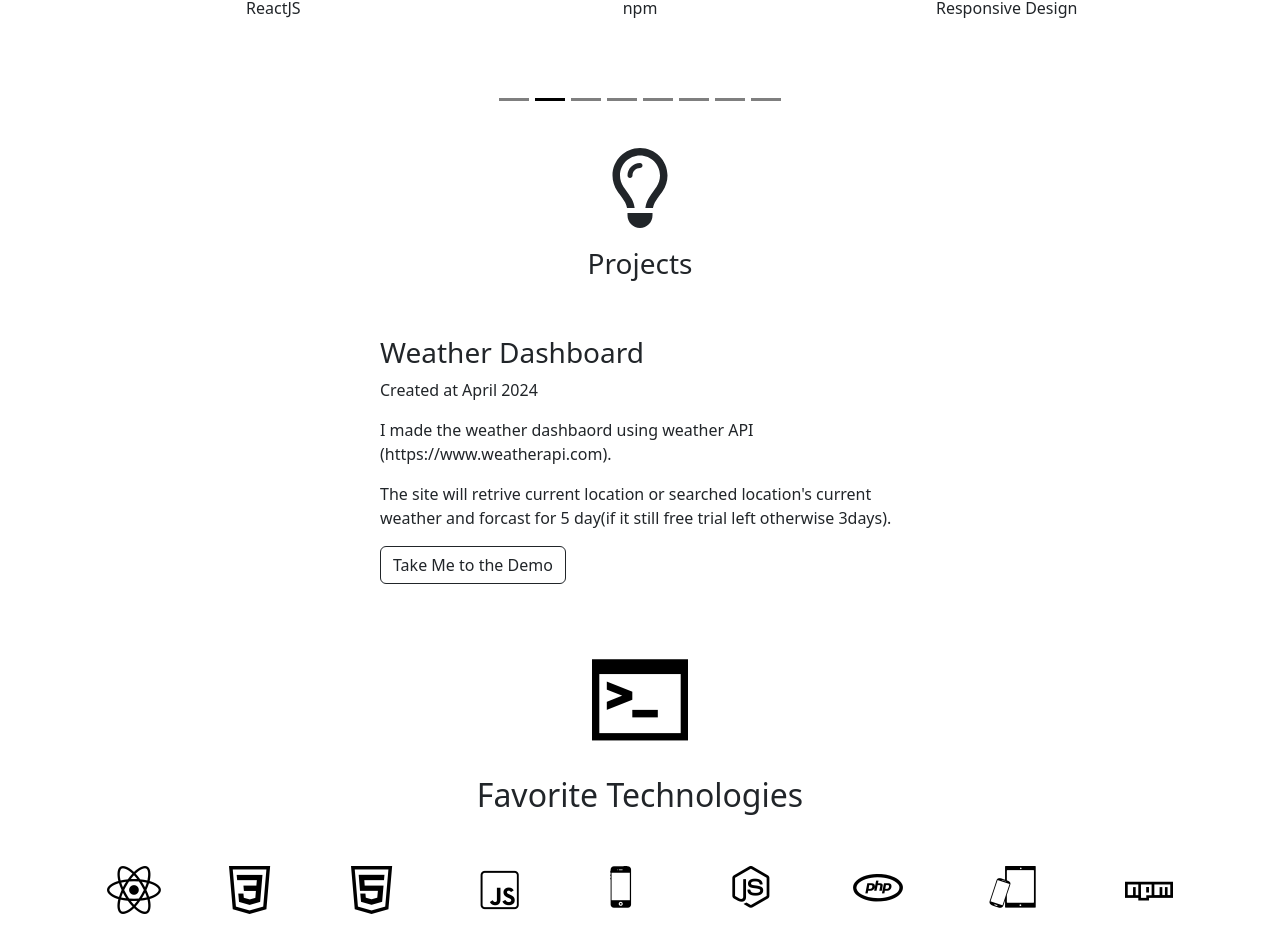
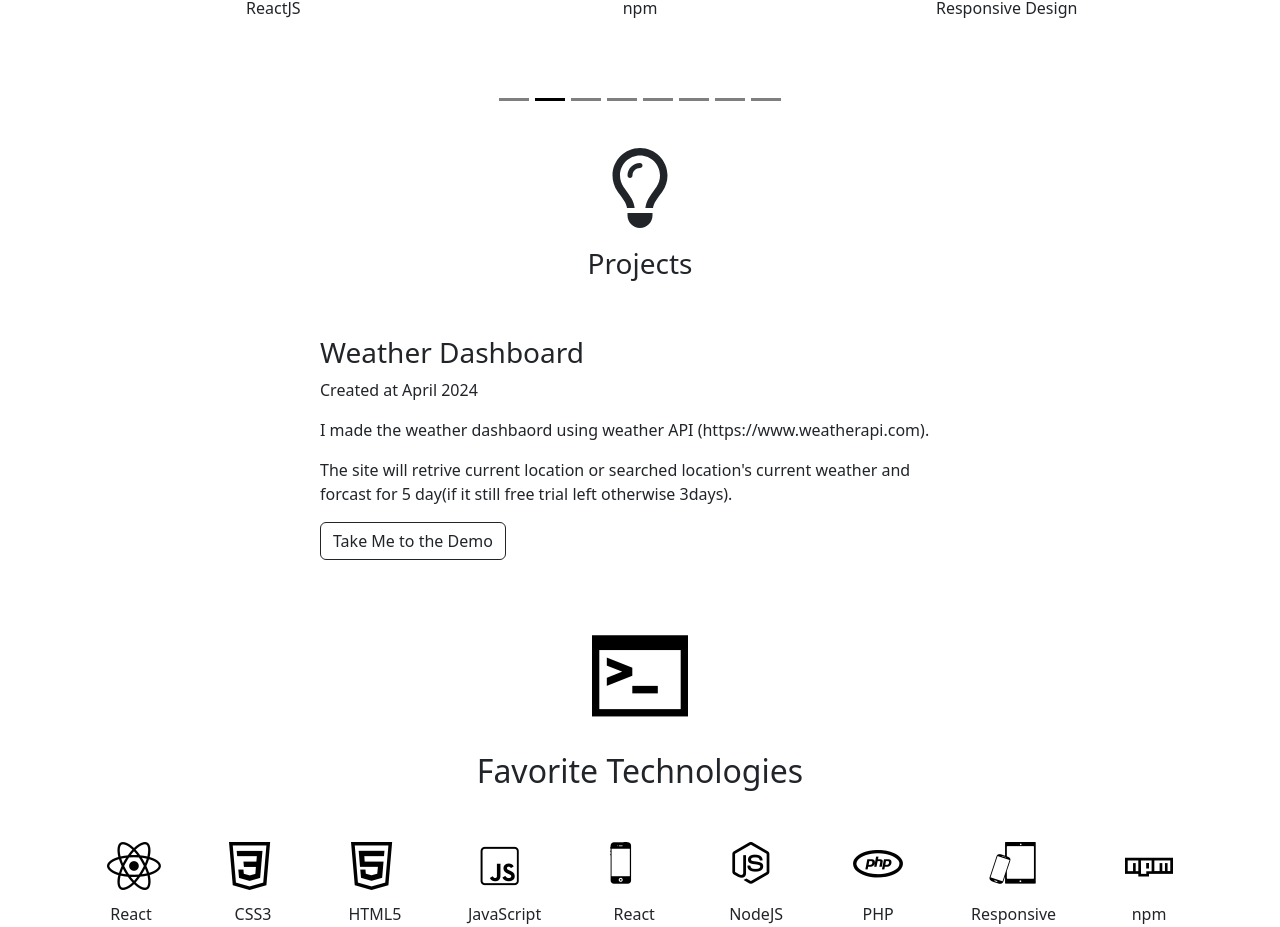
Before and after one commit to ryuatnorcal/portfolio, a React (Create React App) app: page / in a window 1280 px wide. Shown: the part 2020-2947 px from the top of the page. Built offline with nearby package versions, Linux system fonts and the light colour scheme.

Commit message:
fix: adjusted content width of project

```diff
--- a/src/sections/Project/index.jsx
+++ b/src/sections/Project/index.jsx
@@ -9,7 +9,7 @@ const Project = () => {
 
   return (
     <section className="Project">
-      <Container fluid>
+      <Container>
         <Row className="justify-content-center">
           <Col className="header">
             <FontAwesomeIcon icon={ faLightbulb } />
@@ -17,7 +17,7 @@ const Project = () => {
           </Col>
         </Row>
         <Row className="justify-content-center">
-          <Col md={6}>
+          <Col lg={8}>
             <div className='body'>
               <div>
                 <h3>Weather Dashboard</h3>
```
